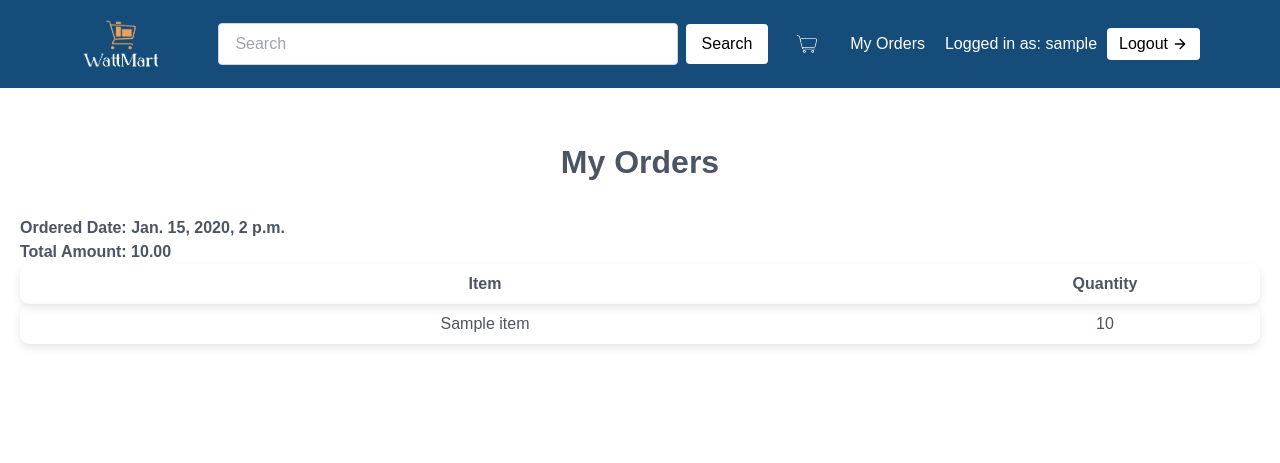
After one commit to Suhail270/F20EC-CW2, a Django app: page /orders/ in a window 1280 px wide. The commit adds this page. Shown: the top 463 px of the page. Run offline with Django 4.2, Linux system fonts and the light colour scheme; a user stored in the database is signed in; tables that the repository leaves empty hold one stand-in row (values such as "Sample post"); some libraries are stand-ins or nearby versions.

Commit message:
list orders done

```diff
--- a/ecom/settings.py
+++ b/ecom/settings.py
@@ -92,8 +92,8 @@ DATABASES = {
     'default': {
 
         'ENGINE': 'mysql.connector.django',
-        'NAME': 'vjv2000',
-        'USER': 'vjv2000',
+        'NAME': 'mm2107',
+        'USER': 'mm2107',
         'PASSWORD': 'wnd4VKSANY3',
         'HOST': '132.145.18.222',
     }
--- a/ecom/urls.py
+++ b/ecom/urls.py
@@ -15,7 +15,7 @@ Including another URLconf
 """
 from django.contrib import admin
 from django.urls import path, include
-from sales.views import (CartListView,add_to_cart,add_to_wishlist,load_cart_items,load_wishlist,CategoryView, change_quantity)
+from sales.views import (CartListView,add_to_cart,add_to_wishlist,load_cart_items,load_wishlist,CategoryView, change_quantity,OrdersView)
 
 from users.views import (LandingPageView,
                          SignupView,
@@ -57,6 +57,7 @@ urlpatterns = [
     path("vision/", VisionView.as_view(), name='vision'),
     path("our-team/", OurTeamView.as_view(), name='team'),
     path('cart/', CartListView.as_view(), name='cart'),
+    path('orders/', OrdersView.as_view(), name='orders'),
     path('ajax/load_cart_list/', load_cart_items, name='ajax_load_cart_list'),
     path('ajax/load_wishlist/', load_wishlist, name='ajax_load_wishlist'),
     path('ajax/change_quantity/<int:id>/', change_quantity, name='ajax_change_quantity'),
--- a/sales/views.py
+++ b/sales/views.py
@@ -1,4 +1,5 @@
 import datetime
+from typing import Any
 from django.db.models.query import QuerySet
 from django.forms import model_to_dict
 from django.views import generic
@@ -210,3 +211,17 @@ def move_to_wishlist(request, id):
     remove_from_cart(request, id)
     add_to_wishlist(request, item.id)
     return JsonResponse({})
+
+class OrdersView(LoginRequiredMixin, generic.ListView):
+    template_name = "orders.html"
+    # template_name = "category.html"  # Use navbar.html as the template
+    def get_queryset(self):
+        return Order.objects.filter(user= self.request.user)
+    def get_context_data(self, **kwargs):
+        context = super().get_context_data(**kwargs)
+        orders = Order.objects.filter(user= self.request.user)
+        orders_items = OrderItem.objects.filter(order__in=orders)
+
+        context['orders'] = orders
+        context['orders_items'] = orders_items
+        return context
--- a/templates/navbar.html
+++ b/templates/navbar.html
@@ -98,6 +98,10 @@
             <img src="{% static 'warehouse/images/cart-nobg.png' %}" alt="Cart" class="cart-icon" width="30" height="30">
         </a>
 
+        <a href="{% url 'orders' %}" class="ml-2">
+            My Orders
+        </a>
+
         <nav class="md:ml-auto flex flex-wrap items-center text-base justify-center mb-4 md:mb-0">
 
             {% if not request.user.is_authenticated %}
--- /dev/null
+++ b/templates/orders.html
@@ -0,0 +1,83 @@
+{% extends 'base.html' %}
+{% load static %}
+
+{% block content %}
+<style>body{
+  padding-top: 10%;
+  }
+  .table-container{
+        padding: 10px;
+
+      width: 100%;
+      margin-bottom: 50px;
+      }
+
+      .table-style {
+          border-collapse: collapse;
+          text-align: center;
+          width: 100%;
+      }
+
+      tr {
+          border-radius: 10px;
+          box-shadow: 0 4px 8px rgba(0, 0, 0, 0.1);
+          margin-bottom: 10px;
+      }
+      th,
+      td {
+
+          padding: 8px;
+          text-align: center;
+      }
+  </style>
+
+
+<section class="text-gray-600 body-font overflow-hidden" >
+
+  <h1 style="padding: 10px; font-size: xx-large;"><strong><center>My Orders</center></strong> </h1>
+    <div id="orders_list" class="table-container">
+        {%for order in orders%}
+        <div class="table-container">
+            <div><strong>Ordered Date: {{order.ordered_date}}</strong><br><strong>Total Amount: {{order.total_amount}}</strong></div>
+
+            <table class="table-style">
+                <colgroup>
+                    <col style="width: 75%;">
+                    <col style="width: 25%;">
+                </colgroup>
+                <thead>
+                <tr>
+                    <th>Item</th>
+                    <th>Quantity</th>
+                </tr>
+                </thead>
+                <tbody>
+                    {%for orItem in orders_items%}
+                    {%if orItem.order  ==  order%}
+                        <tr>
+                            <td>{{orItem.item}}</td>
+                            <td>{{orItem.quantity}}</td>
+                        </tr>
+                    {%endif%}
+                    {%endfor%}
+                </tbody>
+            </table>
+
+        </div>
+        {%endfor%}
+    </div>
+
+
+
+
+</section>
+
+<script src="https://code.jquery.com/jquery-3.3.1.min.js"></script>
+
+<script>
+
+
+
+</script>
+
+{% endblock content %}
```
